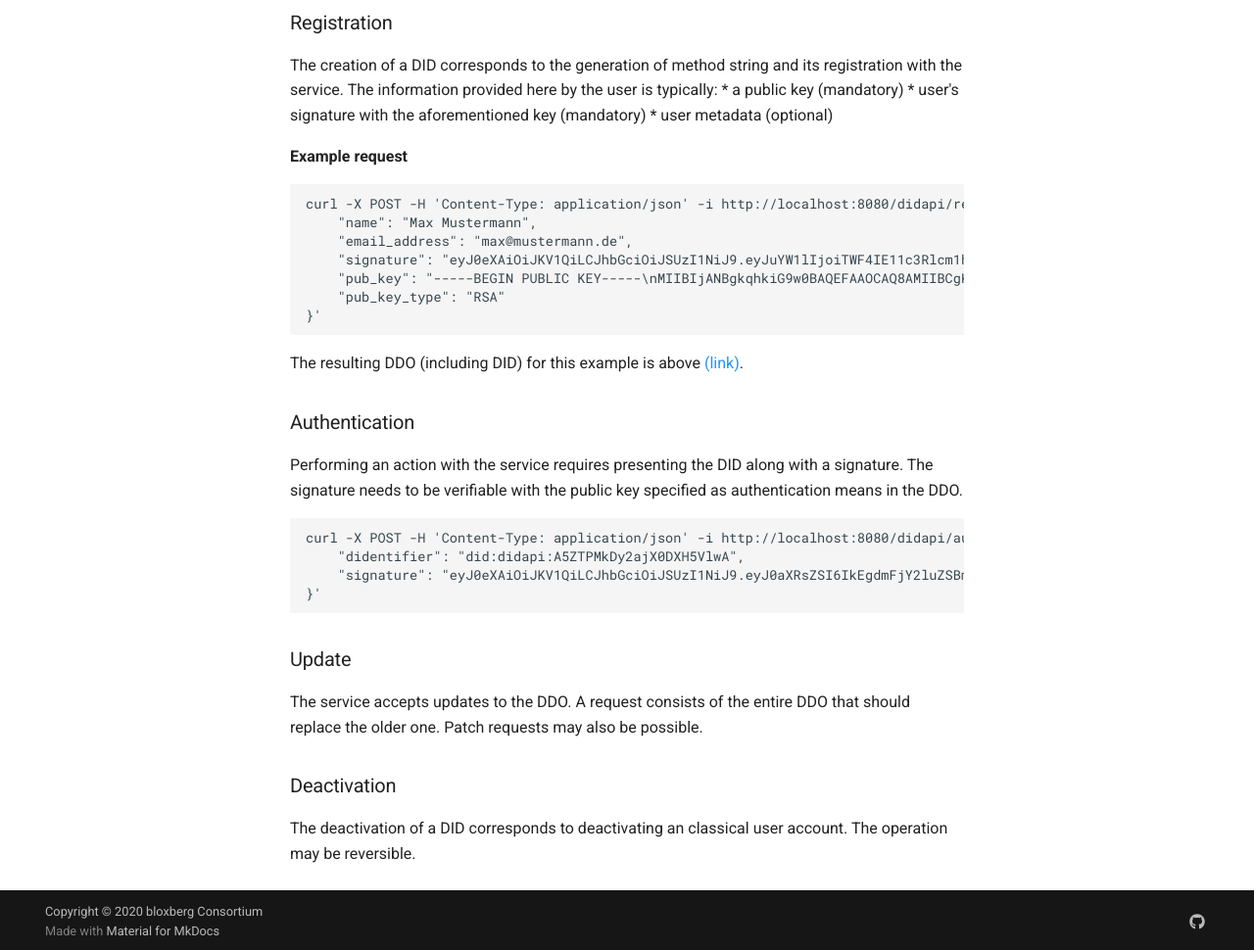
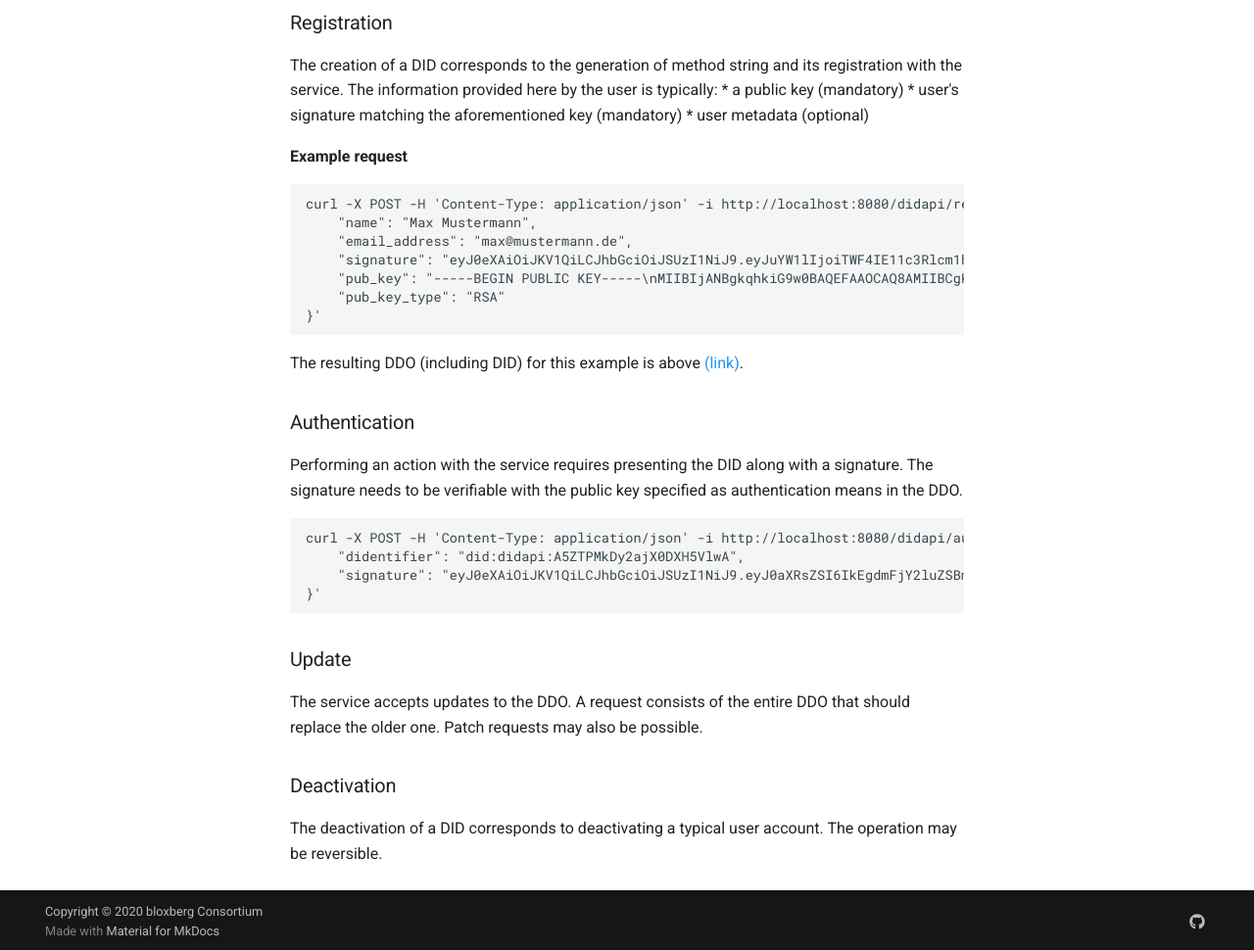
Before and after one commit to bloxberg-org/blips, an MkDocs documentation site: the page built from blips/did_service.md, in a window 1280 px wide and 1400 px high, scrolled down 1071 px. Shown: the part 426-1396 px from the top of the window at 98% size. Built offline with MkDocs 1.6.1 and Material for MkDocs 9.7.7, drawn with Linux system fonts in a browser that asks for light colours; comment, search, counter and statistics services are not loaded; old or Windows-style settings are respelled for this version of MkDocs.

Commit message:
Update did_service.md

```diff
--- a/blips/did_service.md
+++ b/blips/did_service.md
@@ -61,7 +61,7 @@ A service that manages DIDs would implement the associated CRUD operations:
 ### Registration
 The creation of a DID corresponds to the generation of method string and its registration with the service. The information provided here by the user is typically:
 * a public key (mandatory)
-* user's signature with the aforementioned key (mandatory)
+* user's signature matching the aforementioned key (mandatory)
 * user metadata (optional)
 
 **Example request**
@@ -92,4 +92,4 @@ curl -X POST -H 'Content-Type: application/json' -i http://localhost:8080/didapi
 The service accepts updates to the DDO. A request consists of the entire DDO that should replace the older one. Patch requests may also be possible.
 
 ### Deactivation
-The deactivation of a DID corresponds to deactivating an classical user account. The operation may be reversible.
+The deactivation of a DID corresponds to deactivating a typical user account. The operation may be reversible.
```
